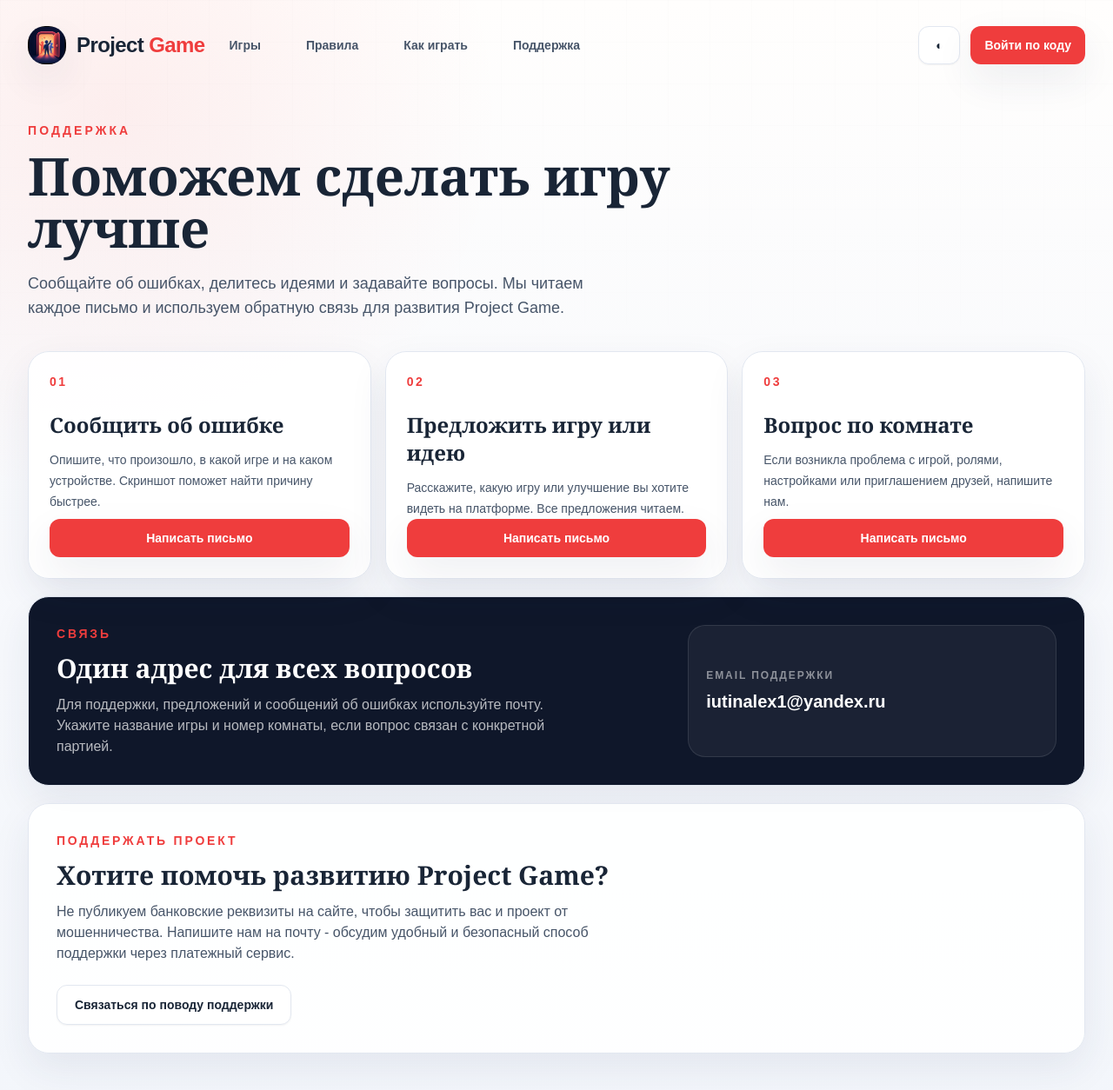
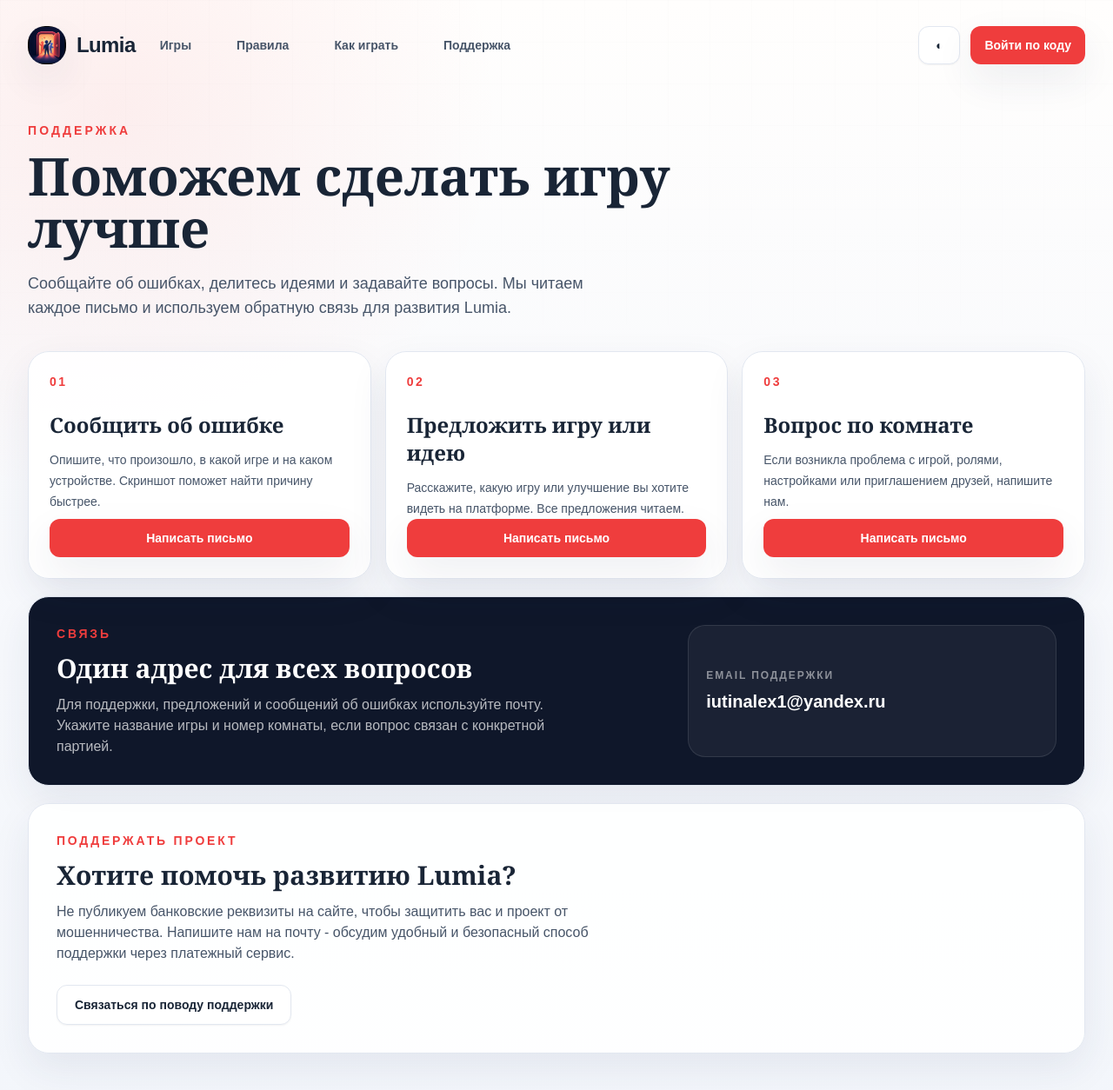
Before and after one commit to Iutin12/Project-Game, a Next.js app: page /support in a window 1280 px wide. Shown: the top 1254 px of the page at 87% size. Built offline with nearby package versions, Linux system fonts and the light colour scheme.

Commit message:
Rename public brand to Lumia

```diff
--- a/src/app/layout.tsx
+++ b/src/app/layout.tsx
@@ -2,7 +2,7 @@ import type { Metadata } from "next";
 import "./globals.css";
 
 export const metadata: Metadata = {
-  title: "Project Game",
+  title: "Lumia",
   description: "Онлайн-платформа party games для компании друзей"
 };
 
--- a/src/app/support/page.tsx
+++ b/src/app/support/page.tsx
@@ -7,19 +7,19 @@ const topics = [
     number: "01",
     title: "Сообщить об ошибке",
     description: "Опишите, что произошло, в какой игре и на каком устройстве. Скриншот поможет найти причину быстрее.",
-    subject: "Ошибка в Project Game"
+    subject: "Ошибка в Lumia"
   },
   {
     number: "02",
     title: "Предложить игру или идею",
     description: "Расскажите, какую игру или улучшение вы хотите видеть на платформе. Все предложения читаем.",
-    subject: "Идея для Project Game"
+    subject: "Идея для Lumia"
   },
   {
     number: "03",
     title: "Вопрос по комнате",
     description: "Если возникла проблема с игрой, ролями, настройками или приглашением друзей, напишите нам.",
-    subject: "Вопрос по Project Game"
+    subject: "Вопрос по Lumia"
   }
 ];
 
@@ -31,7 +31,7 @@ export default function SupportPage() {
           <p className="text-sm font-semibold uppercase tracking-[0.22em] text-ocean">Поддержка</p>
           <h1 className="mt-3 font-display text-4xl font-semibold text-ink sm:text-6xl">Поможем сделать игру лучше</h1>
           <p className="mt-5 max-w-2xl text-base leading-7 text-slate-600 dark:text-white/65 sm:text-lg">
-            Сообщайте об ошибках, делитесь идеями и задавайте вопросы. Мы читаем каждое письмо и используем обратную связь для развития Project Game.
+            Сообщайте об ошибках, делитесь идеями и задавайте вопросы. Мы читаем каждое письмо и используем обратную связь для развития Lumia.
           </p>
         </div>
 
@@ -69,13 +69,13 @@ export default function SupportPage() {
 
         <section className="mt-5 rounded-[1.5rem] border border-line bg-white/90 p-6 shadow-soft dark:border-white/10 dark:bg-slate-900/80 sm:p-8">
           <p className="text-sm font-semibold uppercase tracking-[0.2em] text-ocean">Поддержать проект</p>
-          <h2 className="mt-3 font-display text-3xl font-semibold text-ink">Хотите помочь развитию Project Game?</h2>
+          <h2 className="mt-3 font-display text-3xl font-semibold text-ink">Хотите помочь развитию Lumia?</h2>
           <p className="mt-3 max-w-2xl text-sm leading-6 text-slate-600 dark:text-white/65 sm:text-base">
             Не публикуем банковские реквизиты на сайте, чтобы защитить вас и проект от мошенничества. Напишите нам на почту - обсудим удобный и безопасный способ поддержки через платежный сервис.
           </p>
           <a
             className="mt-6 inline-flex min-h-11 items-center justify-center rounded-xl border border-line bg-white px-5 py-3 text-sm font-bold text-ink shadow-sm transition hover:-translate-y-0.5 hover:border-ocean/35 hover:bg-slate-50 dark:border-white/10 dark:bg-slate-900 dark:text-white dark:hover:bg-white/10"
-            href={`mailto:${email}?subject=${encodeURIComponent("Поддержка Project Game")}`}
+            href={`mailto:${email}?subject=${encodeURIComponent("Поддержка Lumia")}`}
           >
             Связаться по поводу поддержки
           </a>
--- a/src/components/layout/AppShell.tsx
+++ b/src/components/layout/AppShell.tsx
@@ -39,13 +39,13 @@ export function AppShell({ children, onLogoClick }: { children: React.ReactNode;
         >
           <Image
             src="/brand/project-game-logo.png"
-            alt="Project Game"
+            alt="Lumia"
             width={44}
             height={44}
             className="h-9 w-9 rounded-xl object-cover shadow-soft sm:h-11 sm:w-11 sm:rounded-2xl"
             priority
           />
-          <span>Project <span className="text-ocean">Game</span></span>
+          <span>Lumia</span>
         </Link>
         <nav className="hidden items-center gap-7 text-sm font-semibold text-slate-600 md:flex dark:text-white/65">
           {navigation.map((item) => (
```
